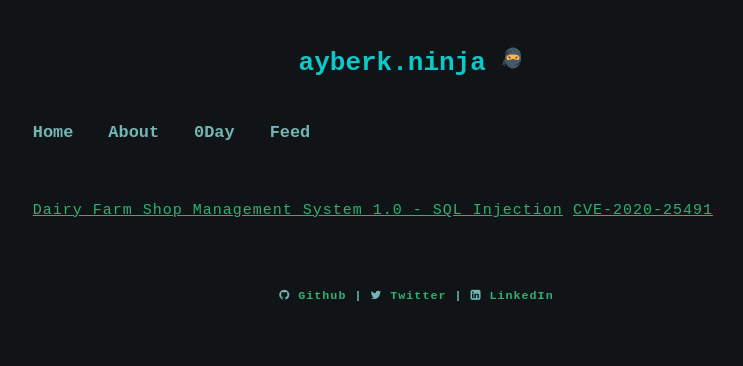
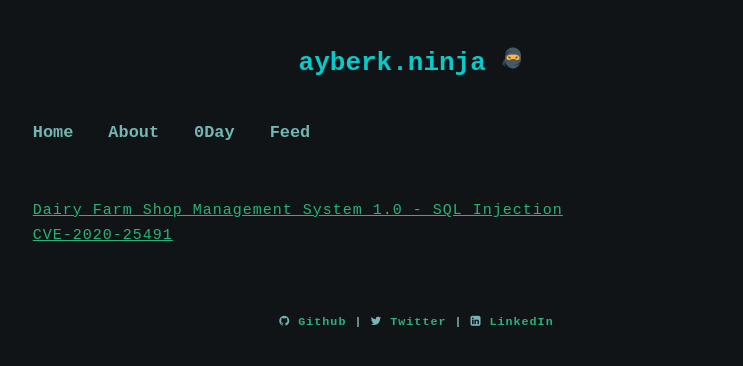
Before and after one commit to mhmtayberk/ayberkninja.github.io, a Jekyll site: the page built from zeroDay.md, in a window 1280 px wide. Shown: the top 366 px of the page, without its empty margins (228-971 px from the left). Built offline with Jekyll 4.4.1, drawn with Linux system fonts in a browser that asks for light colours.

```diff
--- a/zeroDay.md
+++ b/zeroDay.md
@@ -4,5 +4,5 @@ layout: zeroDay
 permalink: /zeroDay/
 ---
 
-<a href="https://cxsecurity.com/issue/WLB-2020120132" target="_blank">Dairy Farm Shop Management System 1.0 - SQL Injection</a>
+<a href="https://cxsecurity.com/issue/WLB-2020120132" target="_blank">Dairy Farm Shop Management System 1.0 - SQL Injection</a> <br>
 <a href="https://www.cve.org/CVERecord?id=CVE-2020-25491" target="_blank">CVE-2020-25491</a>
```
